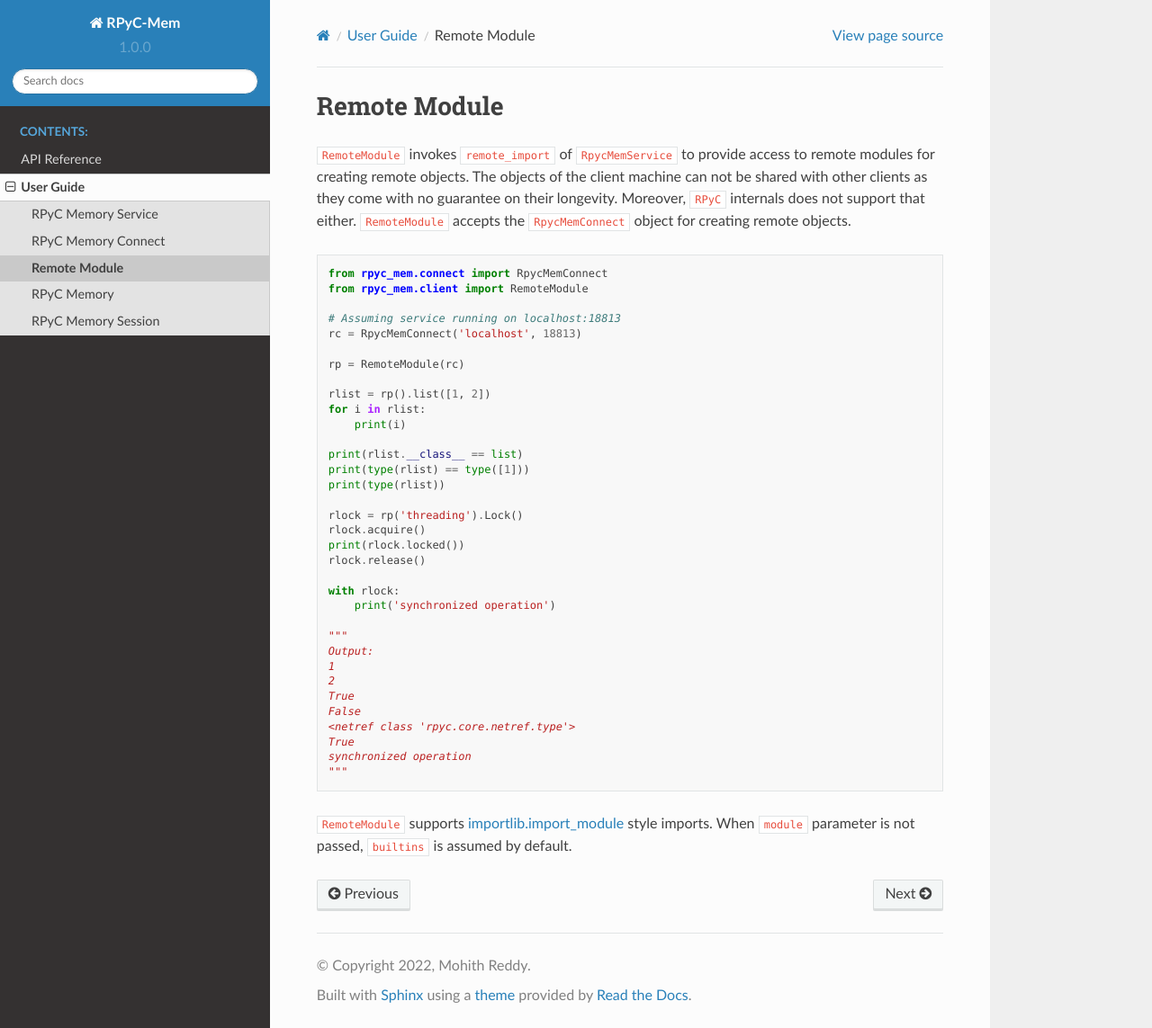
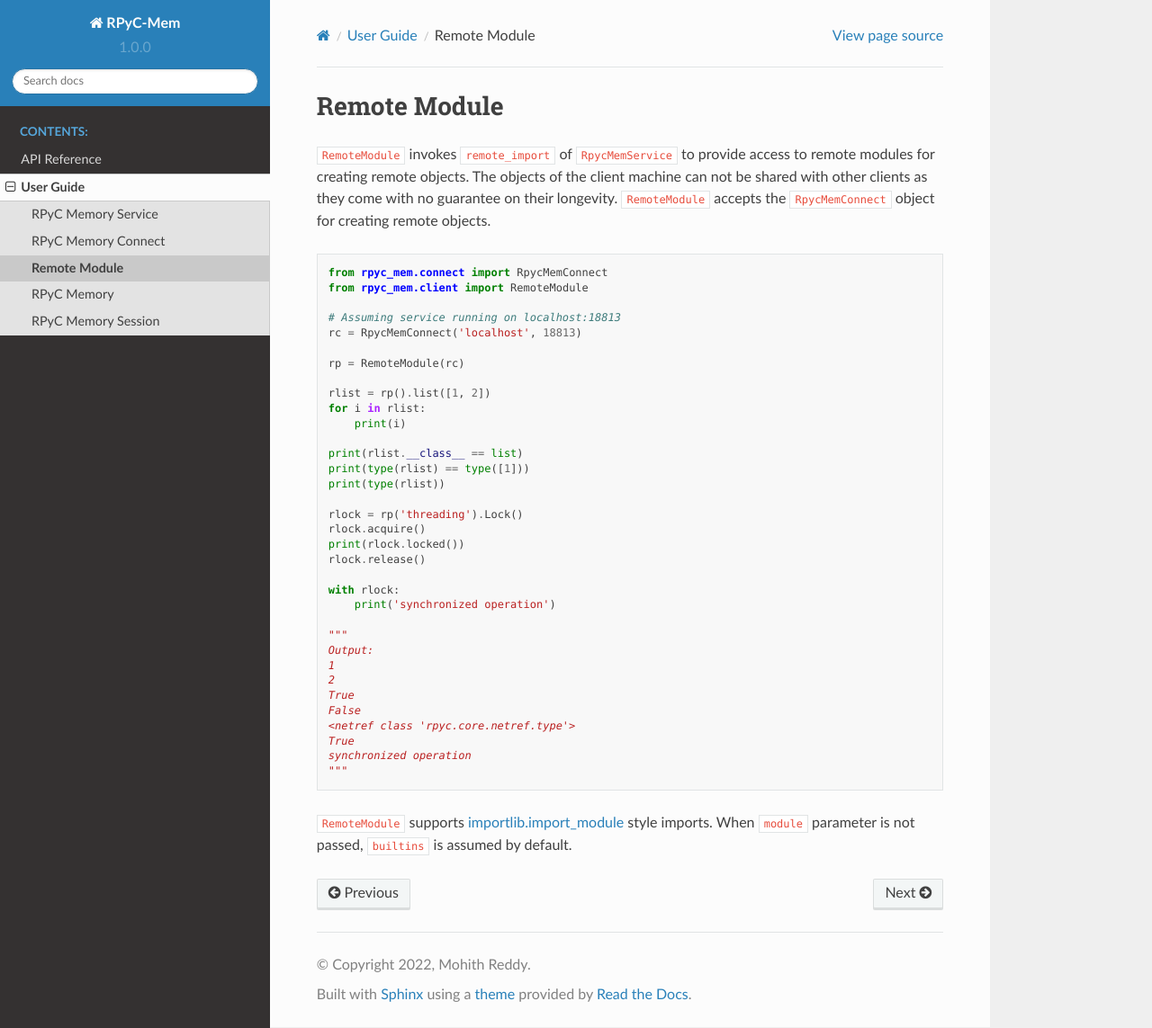
Before and after one commit to m0hithreddy/rpyc-mem, a Sphinx documentation site: the page built from docs/user_guide/remote_module_guide.rst, in a window 1280 px wide and 1143 px high. Shown: the whole window at 90% size. Built offline with Sphinx 7.4.7 and the Read the Docs theme 2.0.0, drawn with Linux system fonts in a browser that asks for light colours.

Commit message:
Update RemoteModule guide

```diff
--- a/docs/user_guide/remote_module_guide.rst
+++ b/docs/user_guide/remote_module_guide.rst
@@ -3,7 +3,7 @@ Remote Module
 
 ``RemoteModule`` invokes ``remote_import`` of ``RpycMemService`` to provide access to remote modules for creating remote
 objects. The objects of the client machine can not be shared with other clients as they come with no guarantee on their
-longevity. Moreover, ``RPyC`` internals does not support that either. ``RemoteModule`` accepts the ``RpycMemConnect``
+longevity. ``RemoteModule`` accepts the ``RpycMemConnect``
 object for creating remote objects. ::
 
     from rpyc_mem.connect import RpycMemConnect
```
